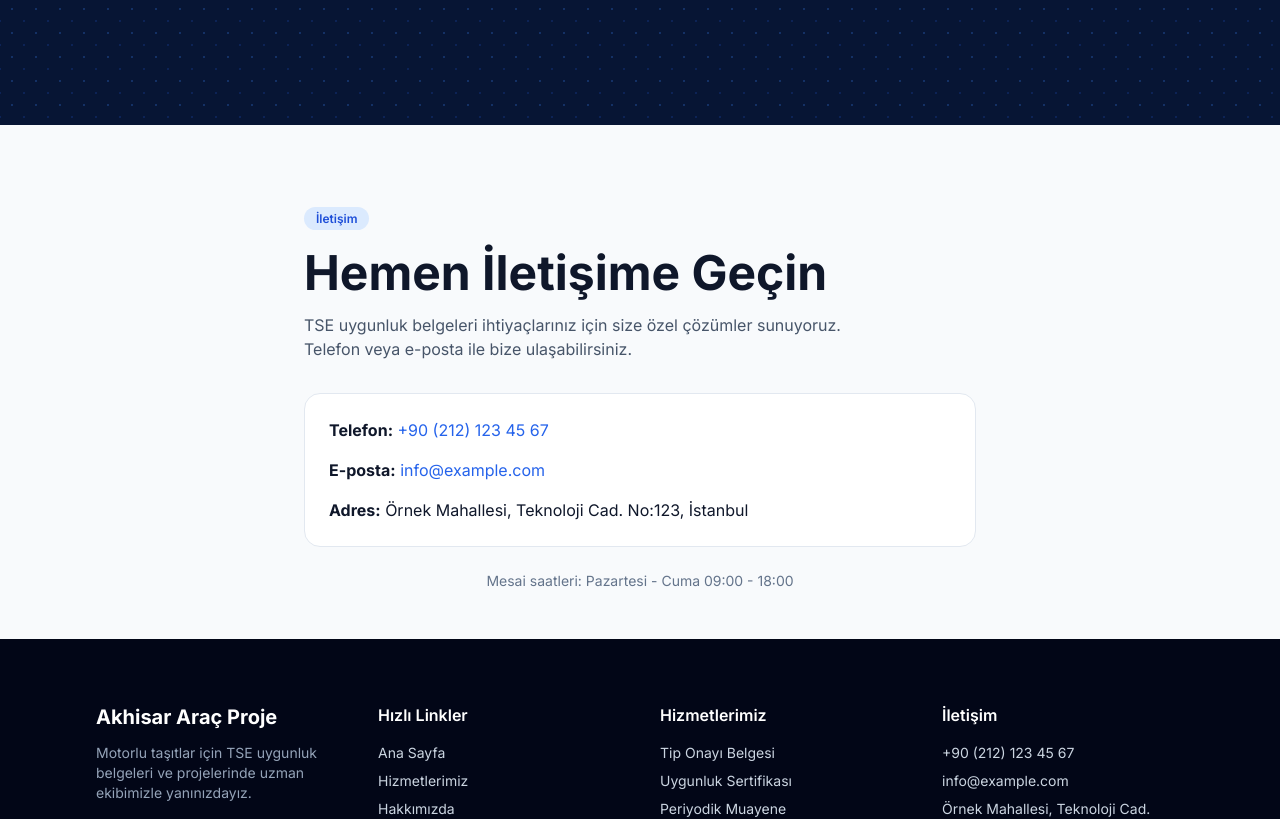
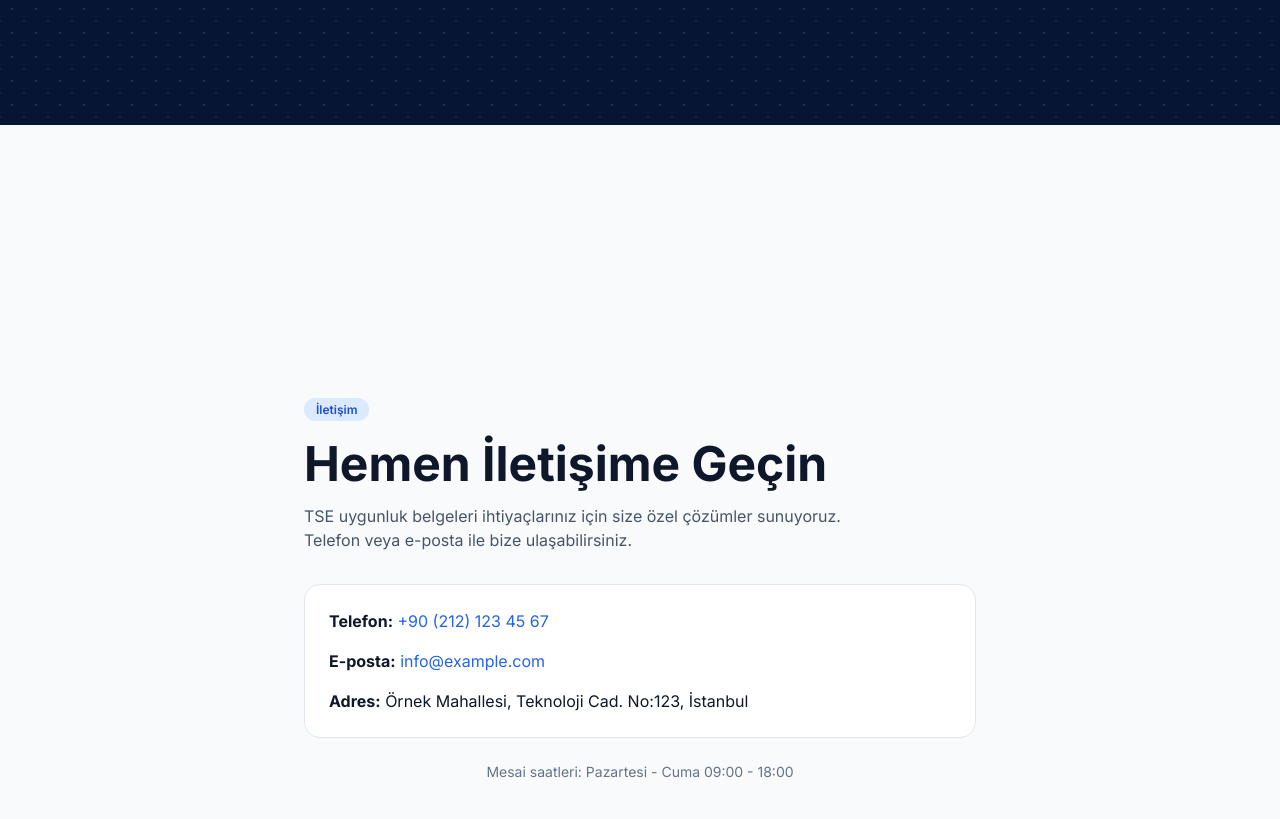
Before and after one commit to dev-alibayram/akhisar-arac-proje, a Next.js app: page /en in a window 1280 px wide. Shown: the part 4240-5059 px from the top of the page. Built offline with nearby package versions, Linux system fonts and the light colour scheme.

Commit message:
fix(ui): remove white area below legal line
Move min-height from the full contact section to the upper contact content block so dark footer reaches the end without extra white space under the copyright row.

```diff
--- a/src/app/[locale]/page.tsx
+++ b/src/app/[locale]/page.tsx
@@ -226,8 +226,8 @@
         </div>
       </section>
 
-      <section id="iletisim" className="flex min-h-[calc(100svh+96px)] flex-col">
-        <div className="mx-auto w-full max-w-6xl px-4 pb-12 pt-20 sm:px-6 lg:px-8">
+      <section id="iletisim" className="flex flex-col">
+        <div className="mx-auto flex min-h-[calc(100svh+96px)] w-full max-w-6xl items-center px-4 pb-12 pt-20 sm:px-6 lg:px-8">
           <article className="mx-auto w-full max-w-2xl">
             <span className="rounded-full bg-blue-100 px-3 py-1 text-xs font-semibold text-blue-700">
               İletişim
```
